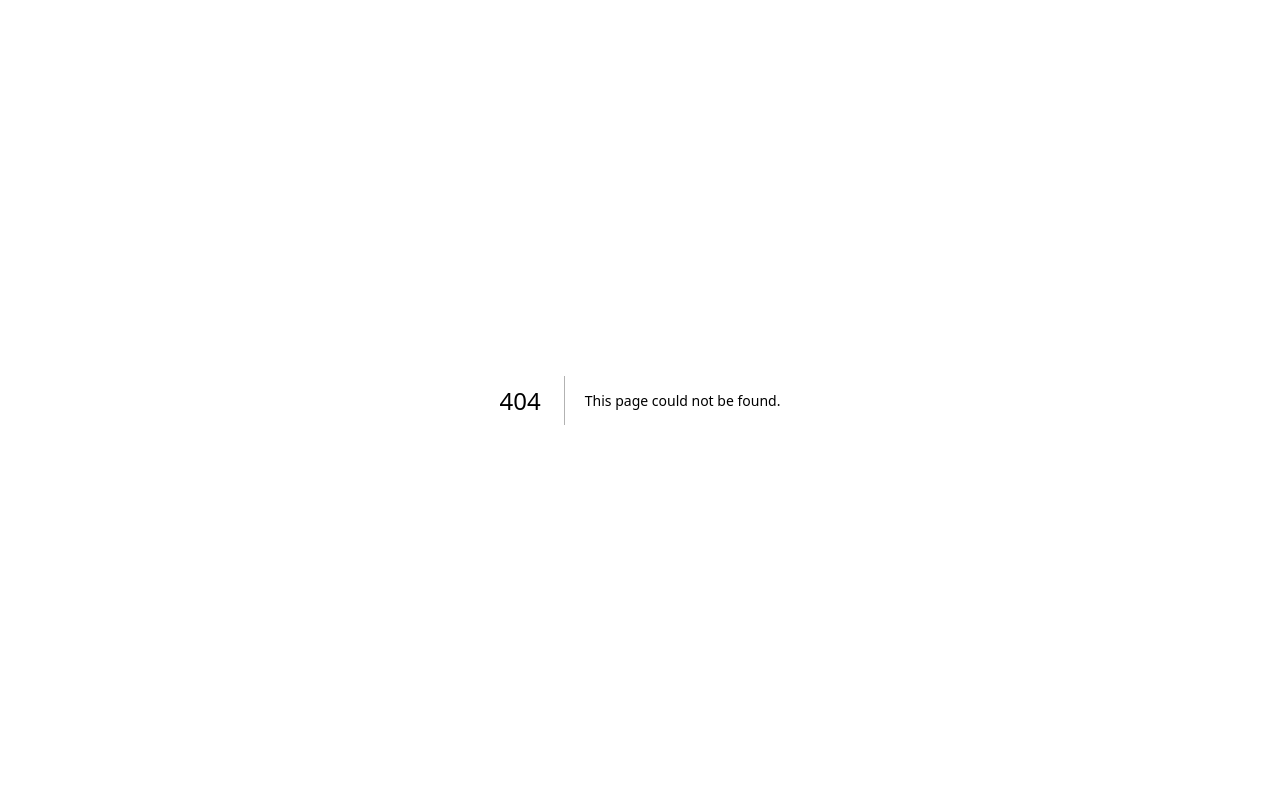
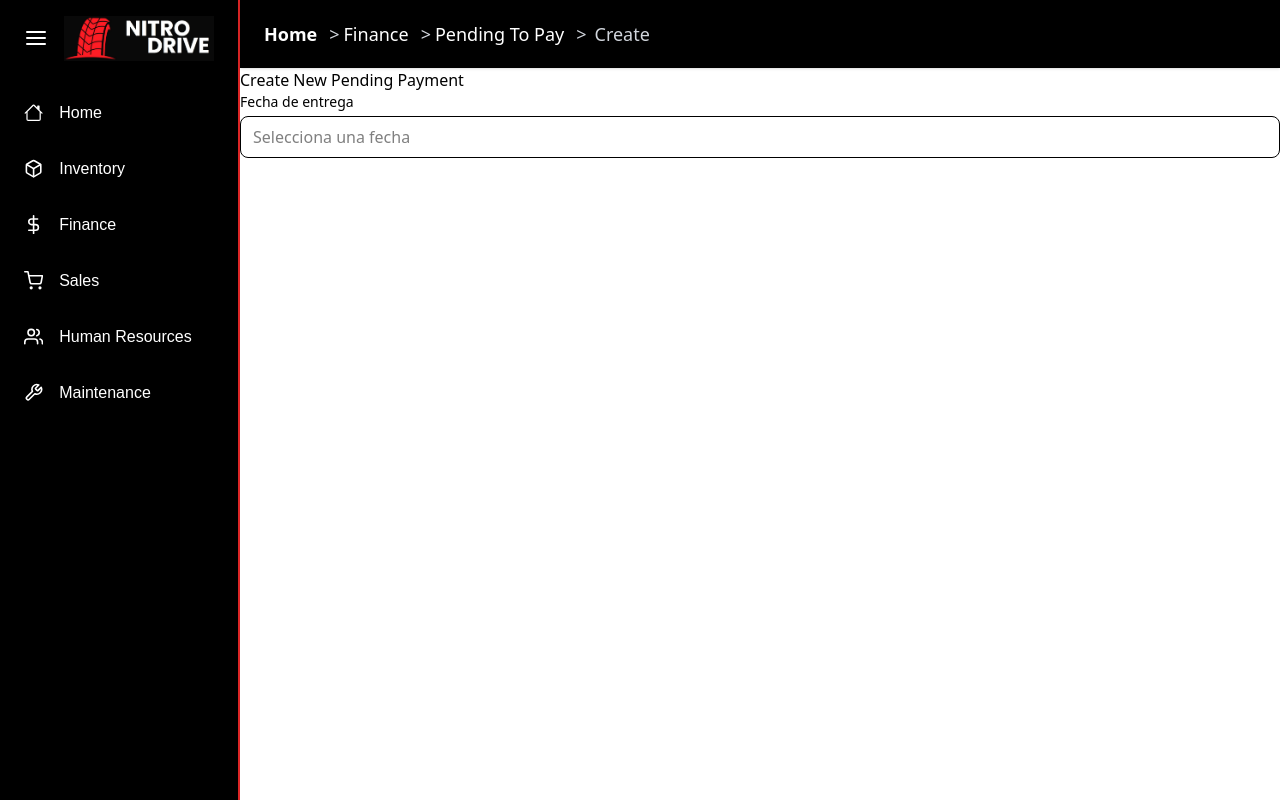
Before and after one commit to Godsha58/nextjs-erp-project-prod, a Next.js app: page /finance/pending-to-pay/create in a window 1280 px wide. Before the commit this address had no page. Built offline with nearby package versions, Linux system fonts and the light colour scheme.

Commit message:
Add: Se crearon nuevos archivos para las paginas Edit y Create

```diff
--- /dev/null
+++ b/app/finance/pending-to-pay/[id]/page.tsx
@@ -0,0 +1,8 @@
+export default function EditPage() {
+  return (
+    <div>
+      <h1>view id </h1>
+      {/* Render your invoices here */}
+    </div>
+  );
+}
--- /dev/null
+++ b/app/finance/pending-to-pay/create/page.tsx
@@ -0,0 +1,19 @@
+// app/page.tsx o src/pages/index.tsx
+"use client"; // si usas Next.js 13+
+
+import React, { useState } from "react";
+import DateInput from "@/components/DateInput";
+export default function CreateNewPendingToPayPage() {
+  const [fecha, setFecha] = useState<Date | null>(null);
+  return (
+    <div>
+      <h1>Create New Pending Payment</h1>
+      <DateInput
+        label="Fecha de entrega"
+        selectedDate={fecha}
+        onChange={(date) => setFecha(date)}
+      />
+      {/* Render your form here */}
+    </div>
+  );
+}
```
Also changed, not shown: app/finance/pending-to-pay/edit/[id]/page.tsx (deleted).
